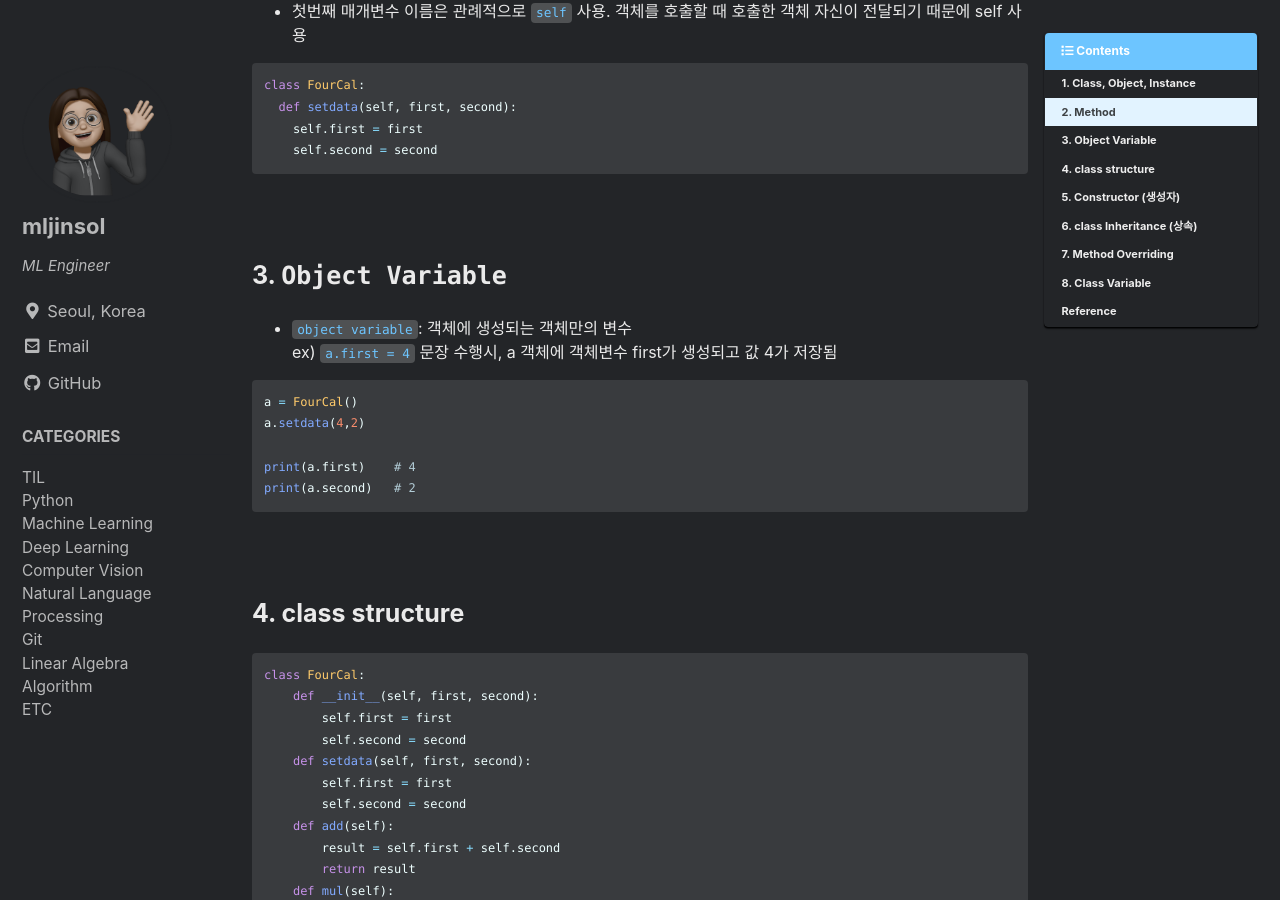
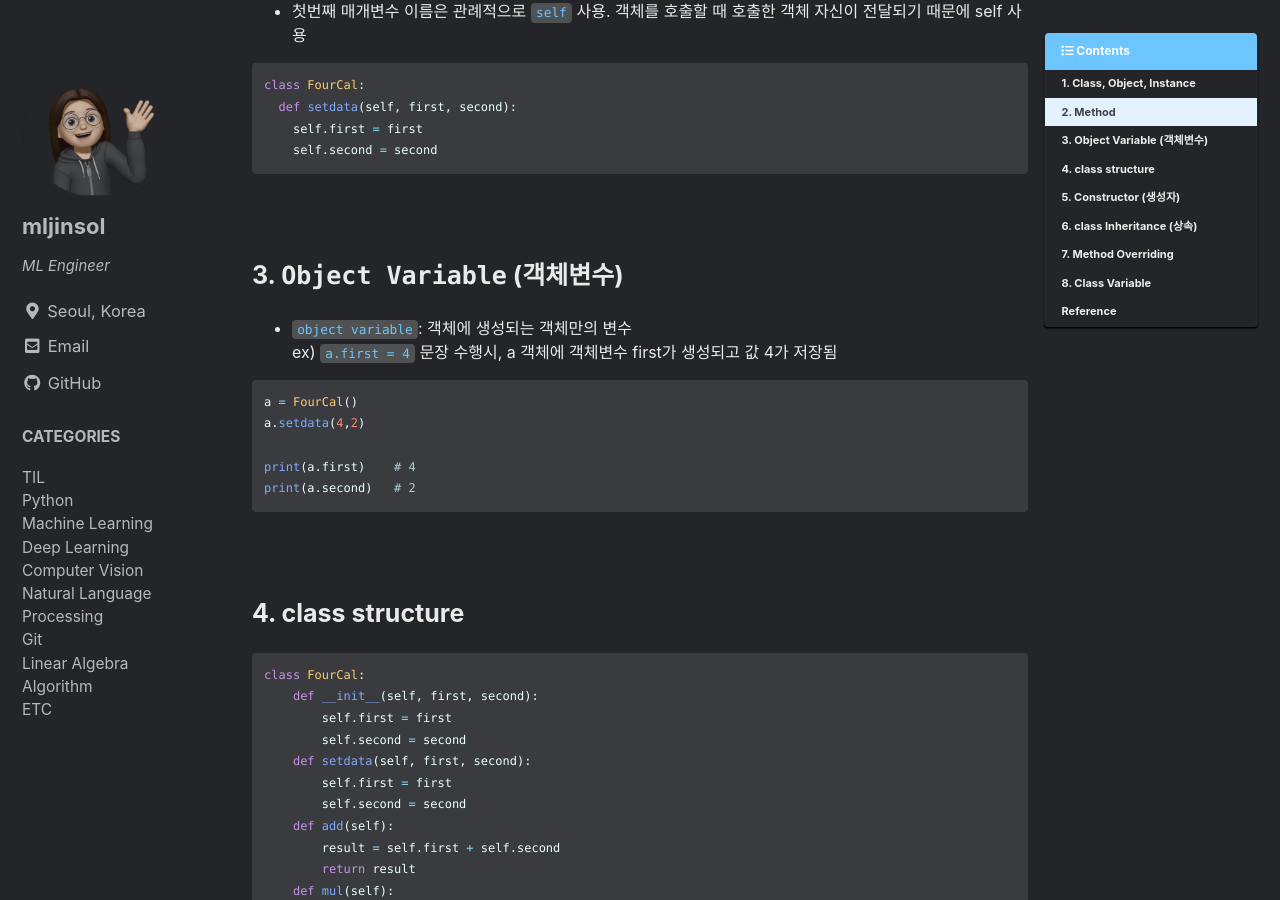
Before and after one commit to aijinsol/aijinsol.github.io, a Jekyll site: the page built from _posts/2022-07-22-class.md, in a window 1280 px wide and 900 px high, scrolled down 981 px. Built offline with Jekyll 4.4.1, drawn with Linux system fonts in a browser that asks for light colours; cached includes are drawn as plain includes; comment, search, counter and statistics services are not loaded.

```diff
--- a/_posts/2022-07-22-class.md
+++ b/_posts/2022-07-22-class.md
@@ -44,7 +44,7 @@
 
 <br>
 
-# 3. `Object Variable`
+# 3. `Object Variable` (객체변수)
 + `object variable`: 객체에 생성되는 객체만의 변수 <br>
   ex) `a.first = 4` 문장 수행시, a 객체에 객체변수 first가 생성되고 값 4가 저장됨
 
```
